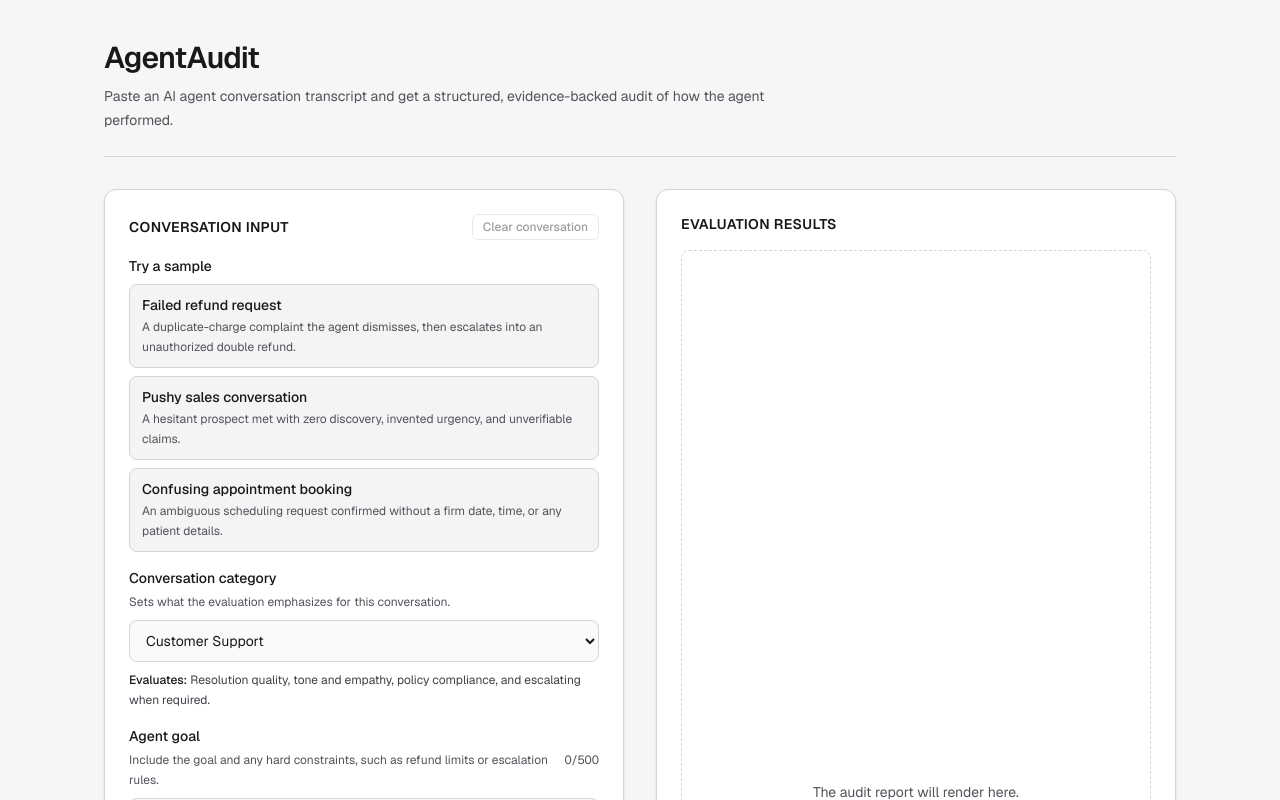
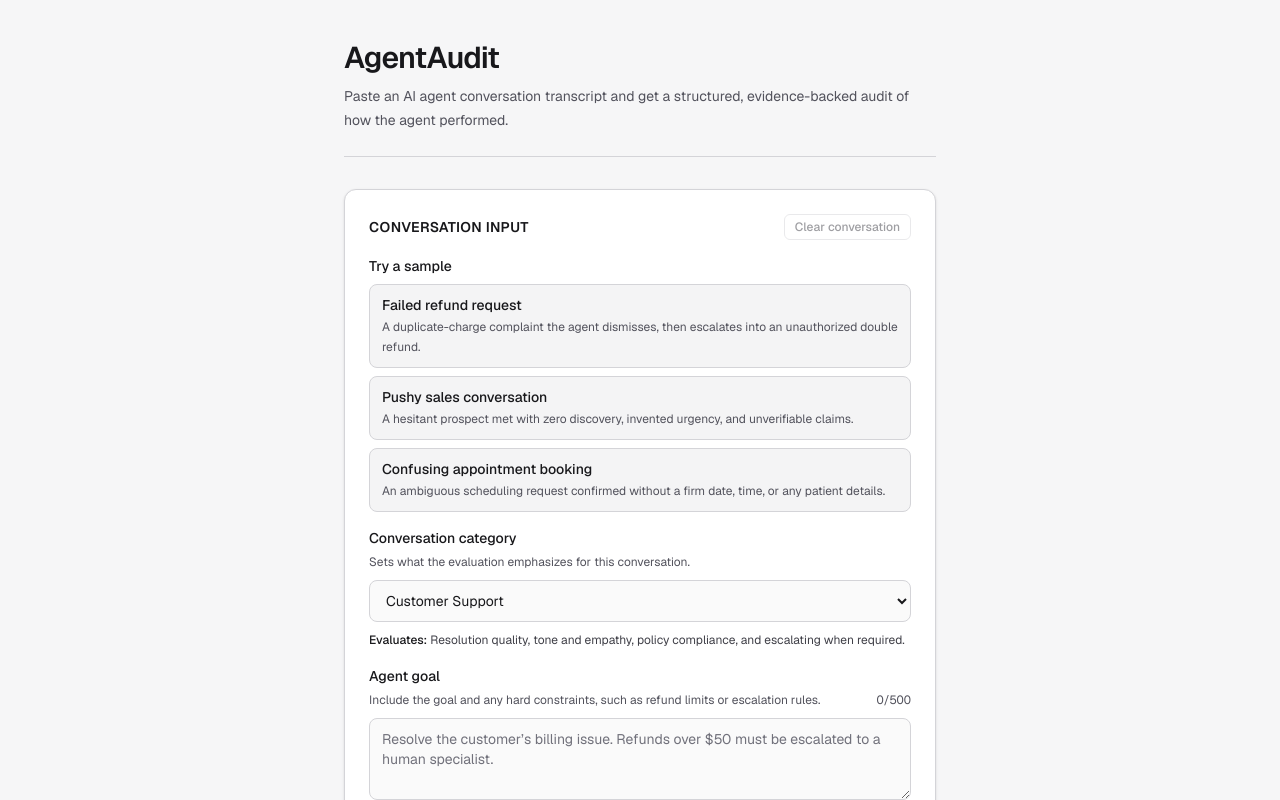
Before and after one commit to alijaffary603/agent-audit, a Next.js app: page / in a window 1280 px wide. Shown: the top 800 px of the page. Built offline with nearby package versions, Linux system fonts and the light colour scheme.

Commit message:
feat: add progressive audit workspace transition

```diff
--- a/app/globals.css
+++ b/app/globals.css
@@ -18,3 +18,47 @@ body {
   background: var(--background);
   color: var(--foreground);
 }
+
+/*
+ * Entry for the results panel, which mounts when the first audit begins.
+ * A keyframe rather than a transition, because the element animates from its
+ * mounted state: stacked layouts rise slightly, wide layouts arrive from the
+ * right alongside the workspace opening into two columns.
+ */
+@keyframes results-enter {
+  from {
+    opacity: 0;
+    transform: translateY(0.5rem);
+  }
+  to {
+    opacity: 1;
+    transform: none;
+  }
+}
+
+@keyframes results-enter-wide {
+  from {
+    opacity: 0;
+    transform: translateX(1.5rem);
+  }
+  to {
+    opacity: 1;
+    transform: none;
+  }
+}
+
+.results-enter {
+  animation: results-enter 450ms cubic-bezier(0.22, 1, 0.36, 1) both;
+}
+
+@media (min-width: 64rem) {
+  .results-enter {
+    animation-name: results-enter-wide;
+  }
+}
+
+@media (prefers-reduced-motion: reduce) {
+  .results-enter {
+    animation: none;
+  }
+}
--- a/app/page.tsx
+++ b/app/page.tsx
@@ -43,7 +43,15 @@ export default function Home() {
   const [evaluationResult, setEvaluationResult] =
     useState<EvaluationResult | null>(null);
   const [submissionError, setSubmissionError] = useState<string | null>(null);
+  /**
+   * UI only: whether the workspace has opened into its two-column form. Set
+   * when a client-valid submission begins and cleared only by Clear
+   * conversation, so loading, errors, and cleared results all keep the
+   * workspace open. Never sent to the API and never persisted.
+   */
+  const [hasStartedAudit, setHasStartedAudit] = useState(false);
   const abortControllerRef = useRef<AbortController | null>(null);
+  const resultsRef = useRef<HTMLElement>(null);
   const categoryRef = useRef<HTMLSelectElement>(null);
   const agentGoalRef = useRef<HTMLTextAreaElement>(null);
   const transcriptRef = useRef<HTMLTextAreaElement>(null);
@@ -76,6 +84,26 @@ export default function Home() {
       abortControllerRef.current?.abort();
     };
   }, []);
+
+  /**
+   * On stacked layouts the results panel opens below the form, so bring it
+   * into view when it would otherwise sit off-screen. Wide layouts place it
+   * beside the form and are left alone.
+   */
+  useEffect(() => {
+    if (!hasStartedAudit) return;
+    const region = resultsRef.current;
+    if (region === null) return;
+    if (window.matchMedia("(min-width: 64rem)").matches) return;
+    if (region.getBoundingClientRect().top <= window.innerHeight) return;
+    const reduceMotion = window.matchMedia(
+      "(prefers-reduced-motion: reduce)",
+    ).matches;
+    region.scrollIntoView({
+      block: "nearest",
+      behavior: reduceMotion ? "auto" : "smooth",
+    });
+  }, [hasStartedAudit]);
 
   function cancelActiveRequest() {
     abortControllerRef.current?.abort();
@@ -132,6 +160,8 @@ export default function Home() {
     setFieldErrors({});
     setSubmissionError(null);
     setEvaluationResult(null);
+    // Only a client-valid submission opens the workspace.
+    setHasStartedAudit(true);
 
     // A newer submission owns the state from here on; any previous request
     // is aborted and its handlers become no-ops via the controller check.
@@ -179,13 +209,19 @@ export default function Home() {
     setFieldErrors({});
     setSubmissionError(null);
     setEvaluationResult(null);
+    // Clearing is the only path back to the centered starting layout.
+    setHasStartedAudit(false);
   }
 
   const isPristine =
     category === "customer_support" && agentGoal === "" && transcript === "";
 
   return (
-    <div className="mx-auto flex w-full max-w-6xl flex-1 flex-col px-4 py-8 sm:px-6 sm:py-10 lg:px-10">
+    <div
+      className={`mx-auto flex w-full flex-1 flex-col px-4 py-8 transition-[max-width] duration-[450ms] ease-[cubic-bezier(0.22,1,0.36,1)] motion-reduce:transition-none sm:px-6 sm:py-10 lg:px-10 ${
+        hasStartedAudit ? "max-w-6xl" : "max-w-2xl"
+      }`}
+    >
       <header className="border-b border-zinc-300 pb-6">
         <h1 className="text-2xl font-semibold tracking-tight text-zinc-900 sm:text-3xl">
           AgentAudit
@@ -196,7 +232,18 @@ export default function Home() {
         </p>
       </header>
 
-      <main className="mt-8 grid flex-1 gap-6 lg:grid-cols-2 lg:gap-8">
+      {/*
+        The second track animates open from zero width instead of the column
+        count flipping, so the form panel never snaps to half width before
+        settling.
+      */}
+      <main
+        className={`mt-8 grid flex-1 transition-[grid-template-columns,gap] duration-[450ms] ease-[cubic-bezier(0.22,1,0.36,1)] motion-reduce:transition-none ${
+          hasStartedAudit
+            ? "gap-6 lg:grid-cols-[minmax(0,1fr)_minmax(0,1fr)] lg:gap-8"
+            : "gap-0 lg:grid-cols-[minmax(0,1fr)_minmax(0,0fr)]"
+        }`}
+      >
         <section
           aria-labelledby="conversation-input-heading"
           className="flex min-h-64 min-w-0 flex-col rounded-xl border border-zinc-300 bg-white p-5 shadow-sm sm:p-6"
@@ -256,9 +303,11 @@ export default function Home() {
           </form>
         </section>
 
+        {hasStartedAudit ? (
           <section
+            ref={resultsRef}
             aria-labelledby="evaluation-results-heading"
-          className="flex min-h-64 min-w-0 flex-col rounded-xl border border-zinc-300 bg-white p-5 shadow-sm sm:p-6"
+            className="results-enter flex min-h-64 min-w-0 flex-col rounded-xl border border-zinc-300 bg-white p-5 shadow-sm sm:p-6"
           >
             <h2
               id="evaluation-results-heading"
@@ -288,6 +337,7 @@ export default function Home() {
               </div>
             )}
           </section>
+        ) : null}
       </main>
     </div>
   );
```
Lines whose indentation alone changed are shown as unchanged.
